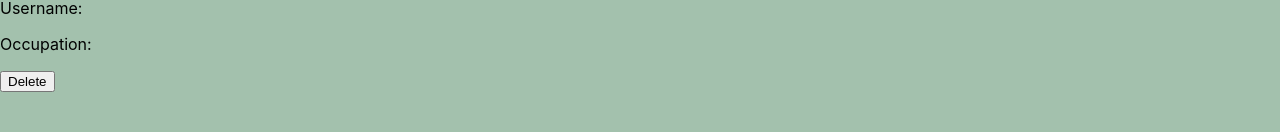
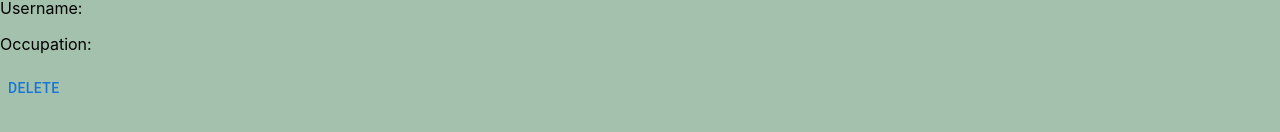
Before and after one commit to mehlia/capstone-project-group-3, a React (Create React App) app in the folder client/schedulism_app/: page /delete-account in a window 1280 px wide. Shown: the part 210-342 px from the top of the page. Built offline with nearby package versions, Linux system fonts and the light colour scheme.

Commit message:
Added modal

```diff
--- a/client/schedulism_app/package.json
+++ b/client/schedulism_app/package.json
@@ -3,6 +3,9 @@
   "version": "0.1.0",
   "private": true,
   "dependencies": {
+    "@emotion/react": "^11.11.3",
+    "@emotion/styled": "^11.11.0",
+    "@mui/material": "^5.15.5",
     "@testing-library/jest-dom": "^5.17.0",
     "@testing-library/react": "^13.4.0",
     "@testing-library/user-event": "^13.5.0",
--- a/client/schedulism_app/src/component/User.js
+++ b/client/schedulism_app/src/component/User.js
@@ -1,50 +1,110 @@
-import { useContext } from "react";
+import { useContext, useState } from "react";
 import { GlobalUserContext } from "../containers/PapierContainer";
 import { useNavigate } from "react-router-dom";
+import Modal from "@mui/material/Modal";
+import Box from "@mui/material/Box";
+import Button from "@mui/material/Button";
+
+// const User = ({ user, useDelete, useTitle, deleteUserById }) => {
+//   let { globalUser } = useContext(GlobalUserContext);
+
+//   const navigate = useNavigate();
+
+//   const userOne = user ? user : globalUser;
+
+//   const handleDeleteButton = () => {
+//     deleteUserById(globalUser.id, userOne.id);
 
 
-const User = ({user, useDelete, useTitle, deleteUserById}) => {
+//     if (userOne.id === globalUser.id) {
+//       navigate("/");
+//       globalUser = {
+//         name: "",
+//         id: 0,
+//         email: "",
+//         occupation: "",
+//         userRole: "",
+//         username: "",
+//         shiftRotations: [],
+//       };
+//     } else {
+//       navigate("/user-home");
+//     }
+// };
 
-  let {globalUser} = useContext(GlobalUserContext);
+//   return (
+//     <div className="user">
+//       <h3>Details</h3>
+//       {useTitle ? <h3>Personal info</h3> : null} <p>Name: {userOne.name}</p>
+//       <p>Email Address: {userOne.email}</p>
+//       <p>Username: {userOne.username}</p>
+//       <p>Occupation: {userOne.occupation}</p>
+//       {useDelete ? <button onClick={handleDeleteButton}>Delete</button> : null}
+//     </div>
+//   );
 
+// };
+
+// export default User;
+
+
+const User = ({ user, useDelete, useTitle, deleteUserById }) => {
+  const { globalUser } = useContext(GlobalUserContext);
   const navigate = useNavigate();
-
   const userOne = user ? user : globalUser;
 
+  const [isModalOpen, setIsModalOpen] = useState(false);
+
   const handleDeleteButton = () => {
-    deleteUserById(globalUser.id,userOne.id);
+    setIsModalOpen(true);
+  };
 
-    if(userOne.id === globalUser.id){
-      navigate("/")
-      globalUser = {
-        name: "",
-        id: 0,
-        email: "",
-        occupation: "",
-        userRole: "",
-        username: "",
-        shiftRotations: [],
-      }
+  const handleConfirmDelete = () => {
+    deleteUserById(globalUser.id, userOne.id);
+    if (userOne.id === globalUser.id) {
+      navigate("/");
     } else {
       navigate("/user-home");
     }
+    setIsModalOpen(false);
+  };
 
-  }
+  const handleCancelDelete = () => {
+    setIsModalOpen(false);
+  };
 
   return (
     <div className="user">
       <h3>Details</h3>
       {useTitle ? (
         <h3>Personal info</h3>
-        ) : null}        <p>Name: {userOne.name}</p>
+      ) : null}
+      <p>Name: {userOne.name}</p>
       <p>Email Address: {userOne.email}</p>
       <p>Username: {userOne.username}</p>
       <p>Occupation: {userOne.occupation}</p>
       {useDelete ? (
-        <button onClick={handleDeleteButton} >Delete</button>
+        <>
+          <Button onClick={handleDeleteButton}>Delete</Button>
+          <Modal
+            open={isModalOpen}
+            onClose={handleCancelDelete}
+            style={{
+              display: 'flex',
+              alignItems: 'center',
+              justifyContent: 'center',
+            }}
+          >
+            <Box style={{ width: 400, padding: 16, background: 'white' }}>
+              <h3>Are you sure you want to delete the account?</h3>
+              <Button onClick={handleConfirmDelete}>Yes</Button>
+              <Button onClick={handleCancelDelete}>No</Button>
+            </Box>
+          </Modal>
+        </>
       ) : null}
     </div>
   );
-}
+};
 
 export default User;
```
Also changed, not shown: 1 other file (tests, documents, lock files or other folders). Lines whose indentation alone changed are shown as unchanged.
